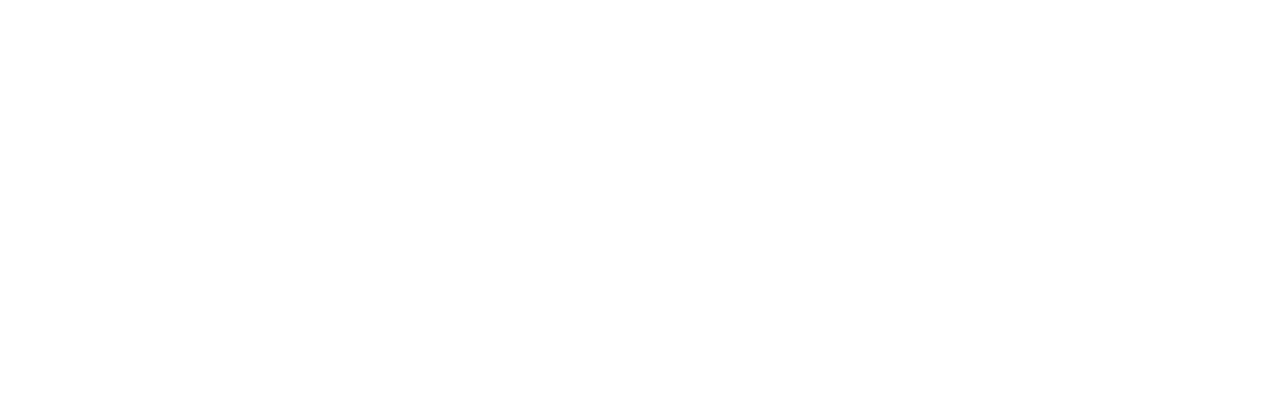
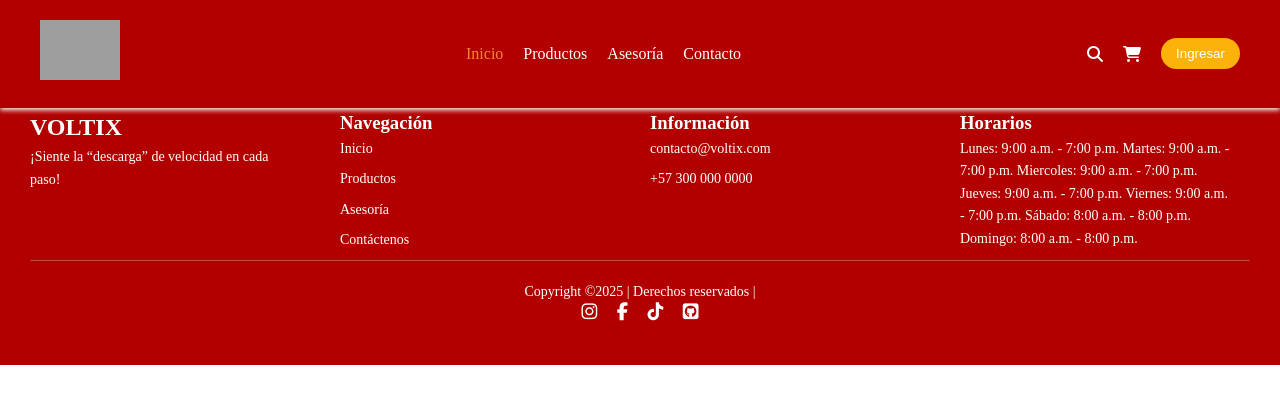
Before and after one commit to jorgeramirez2018/Proyecto-Deportivo, a plain HTML site: page navbar/navbar.html in a window 1280 px wide. Drawn offline with Linux system fonts and the light colour scheme; grey boxes are pictures that could not be loaded.

Commit message:
primera subida

```diff
--- a/navbar/navbar.html
+++ b/navbar/navbar.html
@@ -4,8 +4,78 @@
     <meta charset="UTF-8">
     <meta name="viewport" content="width=device-width, initial-scale=1.0">
     <title>Document</title>
+    <link rel="stylesheet" href="./style.css">
+    <link href="https://fonts.googleapis.com/css2?family=Fredoka:wght@300..700&display=swap" rel="stylesheet">
+    <link rel="stylesheet" href="https://cdnjs.cloudflare.com/ajax/libs/font-awesome/6.5.0/css/all.min.css">
 </head>
 <body>
+    <header>
+        <div class="logo">
+            <img id="logo"  src="./Image20250422101841.png" alt="logo">
+        </div>
+        <nav class="nav-links">
+            <a href="#" class="active"> Inicio </a>
+            <a href="#"> Productos </a>
+            <a href="#"> Asesoría </a>
+            <a href="#"> Contacto </a>
+        </nav>
+        <div class="header-right">
+            <i class="fa-solid fa-magnifying-glass"></i>
+            <i class="fa-solid fa-cart-shopping"></i>
+            <button class="sing-in-btn"> Ingresar </button>
+        </div>
+    </header>
 
+
+
+
+
+    <footer>
+        <div class="footer-container">
+            <div class="footer-section">
+                <h2 class="footer-name"> VOLTIX </h2>
+                <p>¡Siente la “descarga” de velocidad en cada paso!</p>
+            </div>
+            <div class="footer-section">
+                <h3>Navegación</h3>
+                <ul>
+                  <li><a href="#">Inicio</a></li>
+                  <li><a href="#">Productos</a></li>
+                  <li><a href="#">Asesoría</a></li>
+                  <li><a href="#">Contáctenos</a></li>
+                </ul>
+              </div>
+
+              <div class="footer-section">
+                <h3>Información</h3>
+                <ul>
+                  <li><a href="mailto:contacto@voltix.com">contacto@voltix.com</a></li>
+                  <li><a href="tel:+573000000000">+57 300 000 0000</a></li>
+                </ul>
+              </div>
+            <div class="footer-section">
+                <h3>Horarios</h3>
+                <ul>
+                    <il>Lunes: 9:00 a.m. - 7:00 p.m.</il>
+                    <il>Martes: 9:00 a.m. - 7:00 p.m.</il>
+                    <il>Miercoles: 9:00 a.m. - 7:00 p.m.</il>
+                    <il>Jueves: 9:00 a.m. - 7:00 p.m.</il>
+                    <il>Viernes: 9:00 a.m. - 7:00 p.m.</il>
+                    <il>Sábado: 8:00 a.m. - 8:00 p.m.</il>
+                    <il>Domingo: 8:00 a.m. - 8:00 p.m.</il>
+                </ul>
+            </div>
+        </div>
+        <div class="footer-bottom">
+            <p>Copyright ©2025 | Derechos reservados |</p>
+            <div class="social-icons">
+                <i class="fa-brands fa-instagram"></i>
+                <i class="fa-brands fa-facebook-f"></i>
+                <i class="fa-brands fa-tiktok"></i>
+                <i class="fa-brands fa-square-github"></i>
+            </div>
+
+        </div>
+    </footer>
 </body>
 </html>
--- a/navbar/style.css
+++ b/navbar/style.css
@@ -0,0 +1,135 @@
+
+*{
+    margin: 0;
+    padding: 0;
+    box-sizing: border-box;
+}
+
+body{
+    background-color: #ffffff ;
+    color: #ffffff;
+    line-height: 1.6;
+}
+
+header{
+    position: fixed;
+    width: 100%;
+    z-index: 1000;
+    display: flex;
+    justify-content: space-between;
+    align-items: center;
+    padding: 20px 40px;
+    background-color: #b20000;
+    box-shadow: 0 2px 5px;
+}
+
+.nav-links{
+    display: flex;
+    gap: 20px;
+}
+
+.nav-links a {
+    text-decoration: none;
+    color: #ffffff;
+}
+
+.nav-links a.active {
+    color: #FE8535;
+    position: relative;
+}
+
+.nav-links a.active::after{
+    position: absolute;
+    bottom: -5px;
+    left: 0;
+    width: 100;
+    height: 2px;
+    background-color: #fdb10b;
+}
+
+.header-right{
+    display: flex;
+    align-items: center;
+    gap: 20px;
+}
+
+.fa-solid.fa-solid.fa-magnifying-glass
+.fa-solid.fa-cart-shopping{
+    cursor: pointer;
+}
+
+.sing-in-btn{
+    padding: 8px 15px;
+    border-radius: 20px;
+    background-color: #fdb10b;
+    color: #ffffff;
+    border: none;
+    cursor: pointer;
+    font-weight: 500;
+}
+
+.logo img{
+        height: 60px;
+        width: auto;
+}
+
+/*footer*/
+footer{
+    background-color: #b20000;
+    color: #ffffff;
+    padding: 60px 30px 20px;
+
+}
+
+.footer-container{
+    display: flex;
+    flex-wrap: wrap;
+    justify-content: space-between;
+    gap: 40px;
+    max-width: 1200px;
+    margin: 0;
+    margin-top: 3rem;
+}
+
+.footer-section{
+    flex: 1 1 200px;
+}
+
+.footer-section h2 h3{
+    font-size: 20px;
+    margin-bottom: 12px;
+}
+
+.footer-section p,
+.footer-section ul,
+.footer-section li {
+  font-size: 14px;
+  line-height: 1.6;
+  list-style: none;
+  margin-bottom: 8px;
+}
+
+.footer-section ul{
+    list-style: disc inside;
+}
+
+.footer-section a{
+    color: #ffffff;
+    text-decoration: none;
+    transition: color 0.3s;
+}
+
+.footer-bottom {
+    padding: 20px 30px;
+    text-align: center;
+    font-size: 14px;
+    color: #fff;
+    border-top: 1px solid #ffffff44;
+  }
+
+  .footer-bottom .social-icons i {
+    font-size: 18px;
+    margin: 0 8px;
+    cursor: pointer;
+    transition: color 0.3s;
+  }
```
Also changed, not shown: 1 other file.
